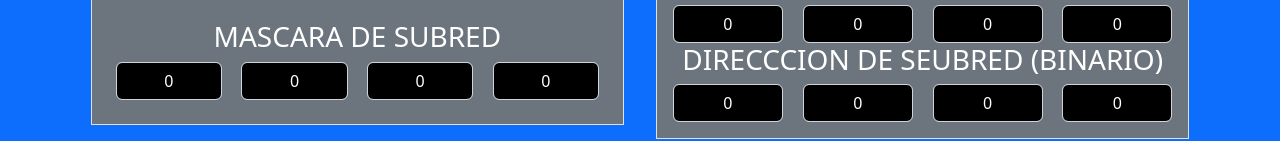
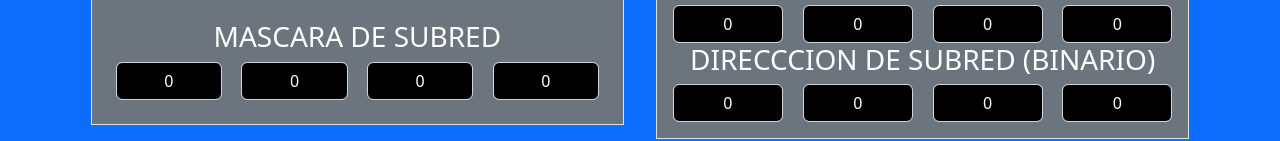
Before and after one commit to JaimeC-coder/Proyecto_Calcular_IP, a plain HTML site: page index.html in a window 1280 px wide. Shown: the part 271-412 px from the top of the page. Drawn offline with nearby package versions, Linux system fonts and the light colour scheme.

Commit message:
Add files via upload

```diff
--- a/index.html
+++ b/index.html
@@ -85,7 +85,7 @@
 				</div>
 
 				<div class="d-flex flex-column text-center ">
-					<h3>Direcccion de SeubRed (Binario)</h3>
+					<h3>Direcccion de SubRed (Binario)</h3>
 					<div class="d-flex justify-content-between align-items-center">
 						<input class="form-control text-center" type="text" disabled maxlength="3" name="" value="0"
 							id="respuestaA_Binario" onkeypress="return soloNumeros(event)">
```
